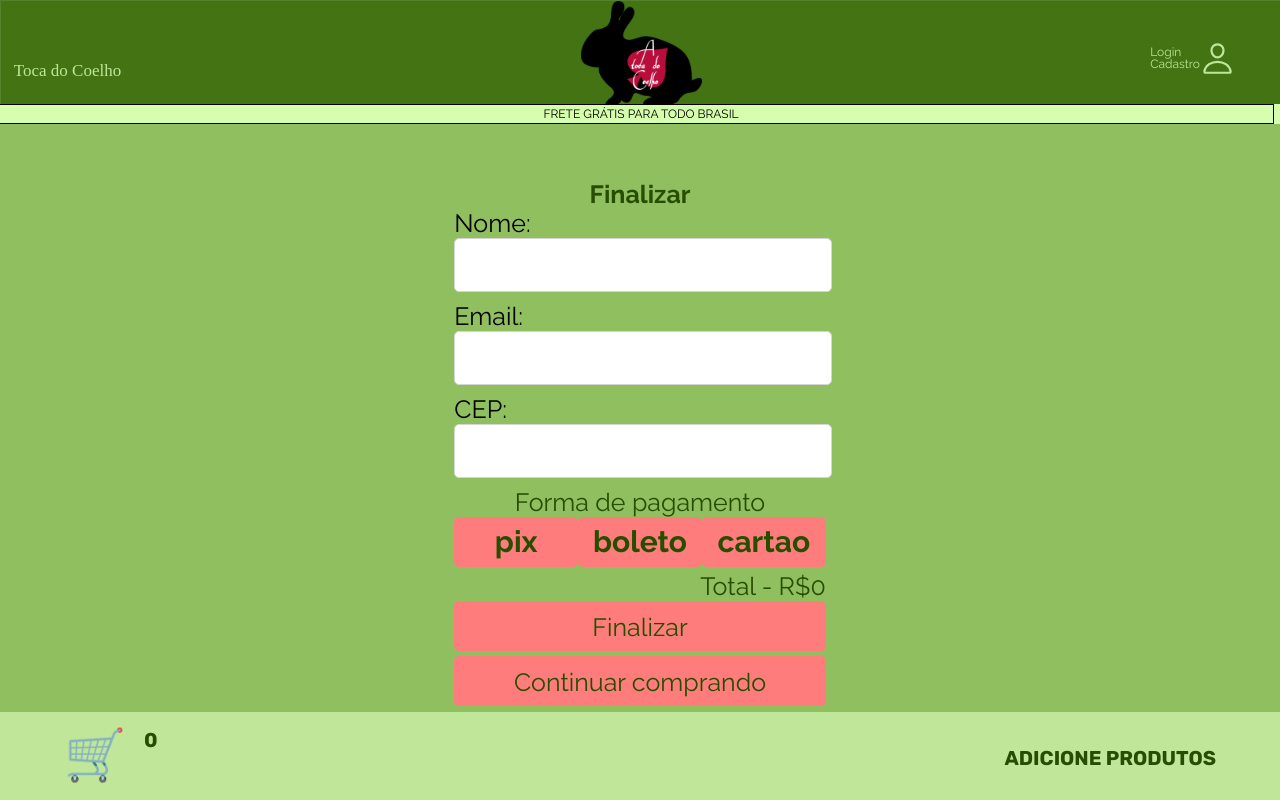
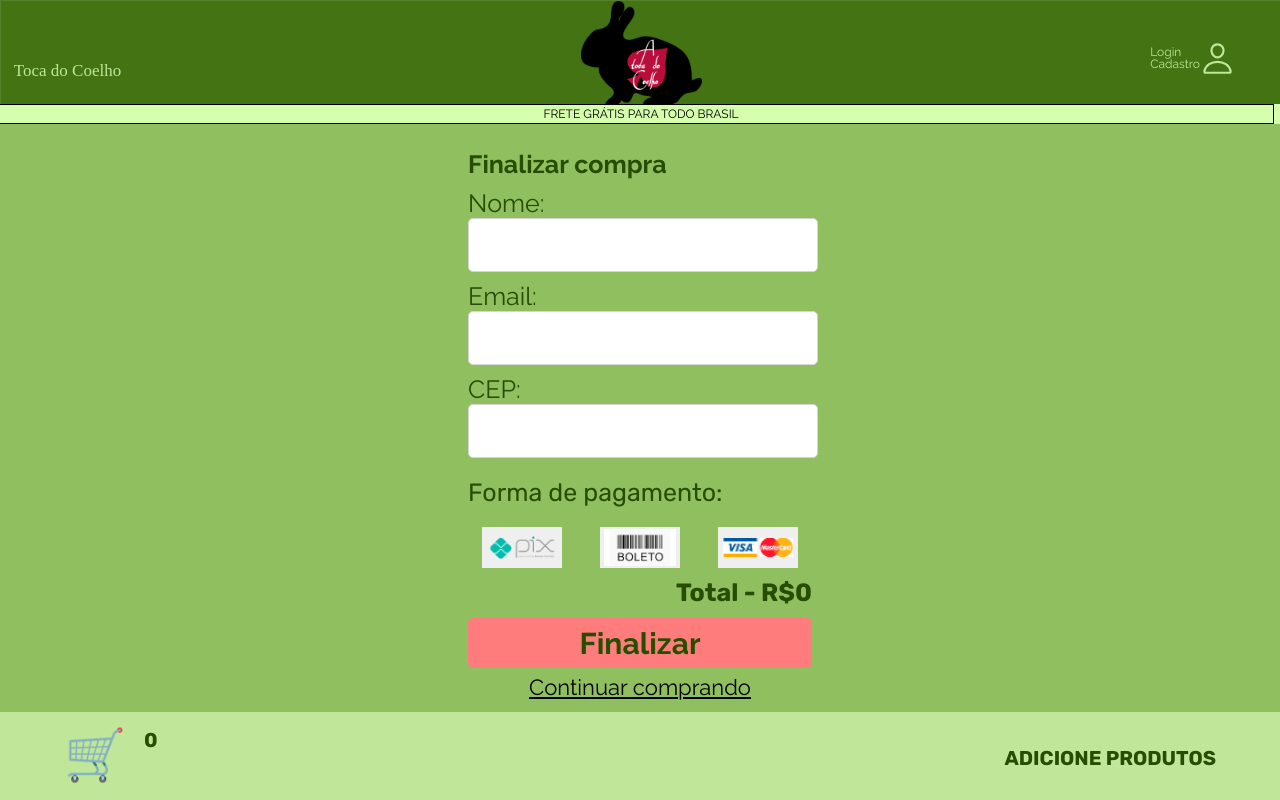
Before and after one commit to theomelgar/TocaDoCoelho-front, a React (Create React App) app: page /finalizar in a window 1280 px wide. Built offline with nearby package versions, Linux system fonts and the light colour scheme; a web font is replaced by a local one.

Commit message:
style: finalizar

```diff
--- a/src/components/Finalizar.js
+++ b/src/components/Finalizar.js
@@ -1,6 +1,6 @@
-import { Link, useNavigate } from "react-router-dom";
+import { useNavigate } from "react-router-dom";
 import styled from "styled-components";
-import { useContext, useEffect, useState } from "react";
+import { useContext, useState } from "react";
 import { api } from "../services/auth.js"
 import { InfoContext } from "../context/info.js";
 import { ItensContext } from "../context/itens.js";
@@ -9,30 +9,28 @@ import boleto from "../assets/boleto.png";
 import cartao from "../assets/visa.png";
 
 
-export default function FinalizarCompra(){
-    const { UserData, setUserData } = useContext(InfoContext);
-    const { itens,setItens, total, setTotal, cesta, setCesta } = useContext(ItensContext)
+export default function FinalizarCompra() {
+    const { UserData } = useContext(InfoContext);
+    const { setItens, total, setTotal, cesta, setCesta } = useContext(ItensContext)
     const token = UserData.token;
     const [nome, setNome] = useState("");
     const [email, setEmail] = useState("");
-    const [cep,setCep] = useState("");
+    const [cep, setCep] = useState("");
     const [pagamentoSelecionado, setPagamentoSelecionado] = useState("");
-    const [selecionado, setSelecionado] = useState(false);
-    const [botaoSelecionado, setBotaoSelecionado] = useState(0);
-    const formasDePagamento = [{forma: "pix", logo: "pix"}, {forma: "boleto", logo: "boleto"}, {forma: "cartao", logo: "cartao"}];
+    const formasDePagamento = [{ forma: "PIX", logo: pix }, { forma: "Boleto", logo: boleto }, { forma: "Cartão", logo: cartao }];
     const navigate = useNavigate();
 
-    function handleFinalizar(e){
+    function handleFinalizar(e) {
         e.preventDefault();
-
-
+        var now = new Date()
         const body = {
             nome: nome,
             email: email,
             cep: cep,
             formaDePagamento: pagamentoSelecionado,
             cesta: cesta,
-            total: total
+            total: total,
+            criadoEm: now
         }
 
         const config = {
@@ -43,7 +41,7 @@ export default function FinalizarCompra(){
 
         const promise = api.post(`/finalizar`, body, config);
 
-        promise.then( response => {
+        promise.then(response => {
             console.log(response);
             alert("Compra realizada com sucesso!");
 
@@ -71,60 +69,74 @@ export default function FinalizarCompra(){
         });
     }
 
-
-    function montarBotoesFormaDePagamento(){
-
-        return formasDePagamento.map((FormaDePagamento, index) => {
-            return (
-                <button className={`botao ${botaoSelecionado === index ? "ativo" : "inativo"}`} type="button" key={index} id={index} selecionado={index} onClick={() => selecionarFormaDePagamento(FormaDePagamento.forma, index)}>{FormaDePagamento.logo}</button>
-            );
-        });
-    }
-
-    function selecionarFormaDePagamento(pagamento, index){
-        setPagamentoSelecionado(pagamento);
-        setBotaoSelecionado(index);
-        console.log("selecionado");
-    }
-
-    const botoes = montarBotoesFormaDePagamento();
-
-
-    function montarFormularioFinalizar(){
-        return(
+    function montarFormularioFinalizar() {
+        return (
             <>
                 <form onSubmit={handleFinalizar} id="formularioFinalizar">
                     <div><span>Nome:</span></div>
-                    <input type="text" name="nome" value={nome} onChange={(e)=> setNome(e.target.nome)} required/>
+                    <input
+                        type="text"
+                        name="nome"
+                        value={nome}
+                        onChange={(e) => setNome(e.target.nome)}
+                        required />
                     <div><span>Email:</span></div>
-                    <input type="email" name="email" value={email} onChange={(e)=> setEmail(e.target.email)} required/>
+                    <input
+                        type="email"
+                        name="email"
+                        value={email}
+                        onChange={(e) => setEmail(e.target.email)}
+                        required />
                     <div><span>CEP:</span></div>
-                    <input type="number" name="cep" value={cep} onChange={(e)=> setCep(e.target.cep)} required />
+                    <input
+                        type="text"
+                        name="cep"
+                        value={cep}
+                        minlength="8"
+                        onChange={e => setCep(e.target.value
+                            .replace(/\D/g, "")
+                            .replace(/(\d{5})(\d{3})/, "$1-$2")
+                            .substring(0, 9))}
+                        required />
                     <FormaDePagamento>
-                        <h1>Forma de pagamento</h1>
-                        <div>
-                            <Pagamentos>{botoes}</Pagamentos>
-                            <Total><h1>Total - R${total}</h1></Total>
-                            <button type="submit" id="formularioFinalizar"><span>Finalizar</span></button>
-                            <button><StyledLink to="/"><span>Continuar comprando</span></StyledLink></button>
-                        </div>
+                        <h1>Forma de pagamento: {pagamentoSelecionado}</h1>
+                        <Pagamentos>
+                            {formasDePagamento.map((FormaDePagamento) => {
+                                return (
+                                    <button
+                                        type="button"
+                                        key={FormaDePagamento.forma}
+                                        id={FormaDePagamento.forma}
+                                        onClick={() => setPagamentoSelecionado(FormaDePagamento.forma)}>
+                                        <img src={FormaDePagamento.logo} alt={FormaDePagamento.forma}/>
+                                    </button>
+                                )
+                            })}
+                        </Pagamentos>
+                        <Total>
+                            Total - R${total}
+                        </Total>
+                        <Finalizar type="submit" id="formularioFinalizar">
+                            Finalizar
+                        </Finalizar>
                     </FormaDePagamento>
                 </form>
-
-
             </>
         );
     }
 
     const formFinalizar = montarFormularioFinalizar();
 
-    return(
+    return (
         <>
             <Container>
-                <Finalizar><h1>Finalizar</h1></Finalizar>
+                <h1>Finalizar compra</h1>
                 <FormularioFinalizar>
                     {formFinalizar}
                 </FormularioFinalizar>
+                <Continuar onClick={() => navigate("/")}>
+                    Continuar comprando
+                </Continuar>
             </Container>
         </>
     );
@@ -134,18 +146,9 @@ export default function FinalizarCompra(){
 
 
 const Container = styled.div`
-    margin-top: 90px;
-    margin-left: 30px;
-    margin-right: 30px;
-    display: flex;
-    justify-content: center;
-    align-items: center;
-    flex-direction: column;
-`;
-
-const Finalizar = styled.div`
-
-    h1{
+    margin:150px 0;
+    color: #274D00;
+    >h1{
         font-family: Raleway;
         font-size: 25px;
         font-weight: 700;
@@ -153,16 +156,25 @@ const Finalizar = styled.div`
         letter-spacing: 0em;
         text-align: left;
         color: #274D00;
+        margin-bottom: 10px;
+    }
+`;
 
-
-    }
+const Continuar = styled.button`
+        margin: 0 55px;
+        border: none;
+        background-color: #90BF60;
+        text-decoration: underline;
+        font-family: 'Raleway';
+        font-style: normal;
+        font-weight: 400;
+        font-size: 22px;
+        line-height: 26px;
 `
 
 const FormularioFinalizar = styled.div`
     display: flex;
     flex-direction: column;
-    align-self: start;
-
 
     input {
         width: 100%;
@@ -177,39 +189,7 @@ const FormularioFinalizar = styled.div`
         color:#274D00;
         border-radius:5px;
         border: 1px solid #D5D5D5;
-
-        ::placeholder { /* Chrome, Firefox, Opera, Safari 10.1+ */
-            color: #274D00;
-            opacity: 1; /* Firefox */
-        }
-
-        :-ms-input-placeholder { /* Internet Explorer 10-11 */
-            color: #274D00;
-        }
-
-        ::-ms-input-placeholder { /* Microsoft Edge */
-            color: #274D00;
-        }
-
     }
-
-    button {
-        width: 100%;
-        height: 50px;
-        font-family: Raleway;
-        font-size: 30px;
-        font-weight: 700;
-        line-height: 35px;
-        letter-spacing: 0em;
-        text-align: center;
-        color:#274D00;
-        border-radius: 5px;
-        border: none;
-        background-color: #FF7C7C;
-        cursor: pointer;
-        margin-bottom: 5px;
-    }
-
     span {
         font-family: Raleway;
         font-size: 25px;
@@ -222,109 +202,74 @@ const FormularioFinalizar = styled.div`
 
 `;
 
+const Finalizar = styled.button`
+    width: 100%;
+    height: 50px;
+    font-family: 'Raleway';
+    font-style: normal;
+    font-weight: 700;
+    font-size: 30px;
+    line-height: 35px;
+    text-align: center;
+    color:#274D00;
+    border-radius: 5px;
+    border: none;
+    background-color: #FF7C7C;
+    cursor: pointer;
+    margin-bottom: 5px;
+`
+
 const FormaDePagamento = styled.div`
     display: flex;
     flex-direction: column;
-    justify-content: center;
-    align-items: center;
+    gap: 10px;
     color: #274D00;
-
-    margin-top: auto;
-
+    margin-top: 10px;
 
     h1 {
-        font-family: Raleway;
+        font-family: Rubik;
         font-size: 25px;
         font-weight: 400;
         line-height: 29px;
         letter-spacing: 0em;
         text-align: left;
+        margin-bottom: 10px;
     }
-
-
 `;
 
-const Pagamentos =styled.div`
+const Pagamentos = styled.div`
     display: flex;
-    flex-direction: row;
-    justify-content: center;
+    justify-content: space-around;
     align-items: center;
-
+    gap: 10px;
     button{
+        width: 80px;
+        height: 41px;
         display: flex;
-        flex-direction: row;
         justify-content: center;
         align-items: center;
         padding: 4px;
+        &:active{
+            transform: scale(1.1);
+            border: 4px solid green;
 
-    .botao .ativo{
-        border: 4px solid red;
+        }
+
+    img {
+        justify-content: center;
+        width: 99%;
     }
 
-    .botao .inativo{
-        border: none
     }
-
-
-    img {
-        width: 80px;
-        height: 42px;
-        padding: 5px;
-        justify-content: center;
-    }
-    }
-
-
-
 `;
 
 const Total = styled.div`
-
     display: flex;
     flex-direction: row-reverse;
-
-    h1 {
-        font-family: Raleway;
-        font-size: 25px;
-        font-weight: 400;
-        line-height: 29px;
-        letter-spacing: 0em;
-    }
+    font-family: 'Rubik';
+    font-style: normal;
+    font-weight: 700;
+    font-size: 25px;
+    line-height: 30px;
+    color: #274D00;
 `;
-
-const StyledLink = styled(Link)`
-
-    color:#274D00;
-    font-family: Raleway;
-    font-size: 25px;
-    font-weight: 400;
-    line-height: 29px;
-    letter-spacing: 0em;
-    text-align: center;
-
-`;
-
-const BotaoFormaDePagamento = styled.div`
-    display: flex;
-    flex-direction: row;
-    justify-content: center;
-    align-items: center;
-    padding: 4px;
-
-    .botao-ativo{
-        border: 4px solid red;
-    }
-
-    .botao-inativo{
-        border: none
-    }
-
-
-    img {
-        width: 80px;
-        height: 42px;
-        padding: 5px;
-        justify-content: center;
-    }
-
-`;
```
